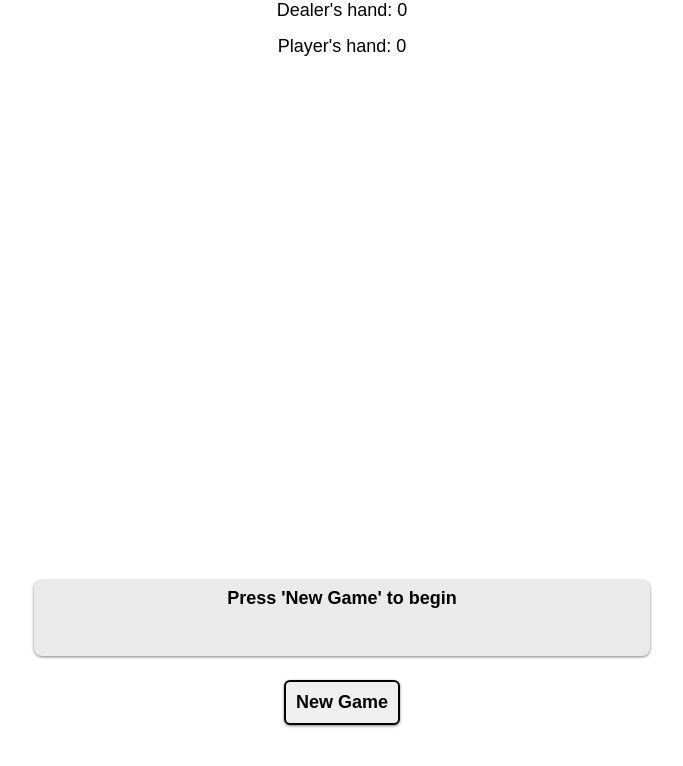
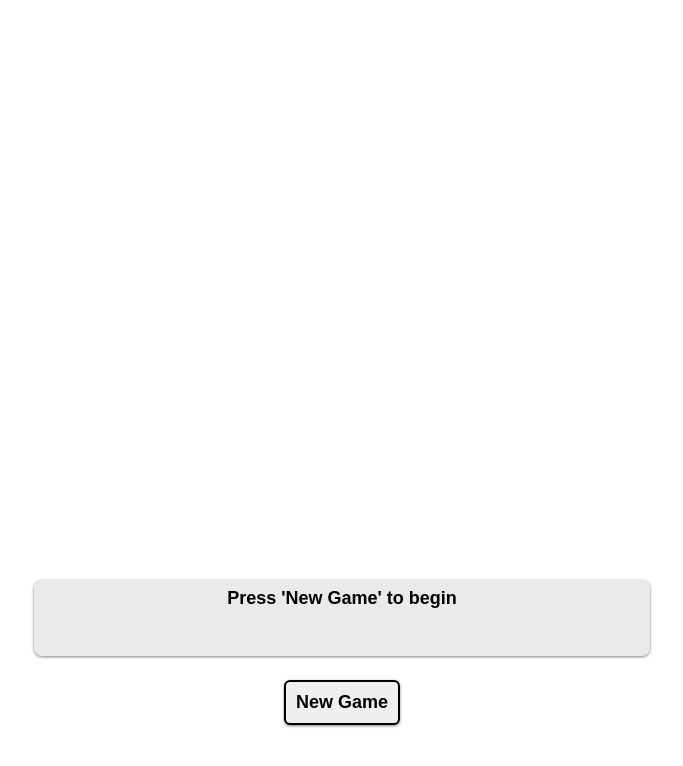
Before and after one commit to ThadeuJose/blackjack-react, a React app: page / in a window 1280 px wide. Shown: the top 766 px of the page, without its empty margins (298-981 px from the left). Built offline with nearby package versions, Linux system fonts and the light colour scheme.

Commit message:
Shouldn't show dealer or player hand text when game begin

```diff
--- a/src/components/Hand/Hand.tsx
+++ b/src/components/Hand/Hand.tsx
@@ -16,9 +16,11 @@ export default function Hand({
 }: HandProps): JSX.Element {
   return (
     <div className='container'>
-      <div className='title-box'>
-        {title}: <span data-cy={data_cy}>{value}</span>
-      </div>
+      {value > 0 && (
+        <div className='title-box'>
+          {title}: <span data-cy={data_cy}>{value}</span>
+        </div>
+      )}
       <div className='card-box'>
         {cards.map((path, index) => (
           <img
```
Also changed, not shown: 1 other file (tests, documents, lock files or other folders).
